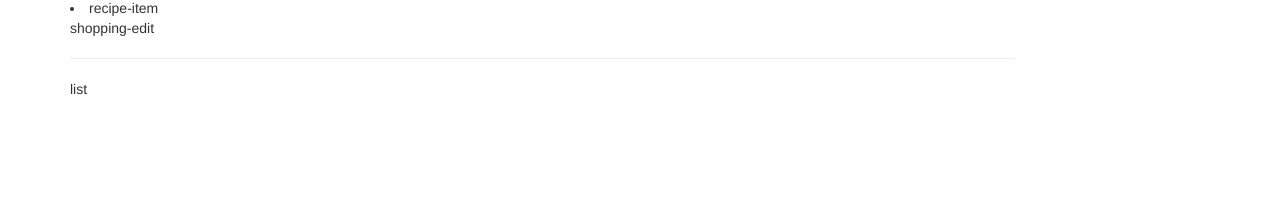
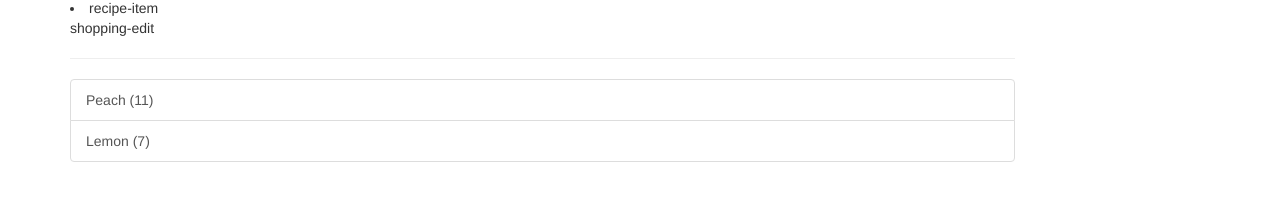
Before and after one commit to fukodiaz/ang-food, an Angular app: page / in a window 1280 px wide. Shown: the part 220-420 px from the top of the page. Built offline with nearby package versions, Linux system fonts and the light colour scheme.

Commit message:
create model of ingredient and add test ones in list

```diff
--- /dev/null
+++ b/src/app/shared/ingredient.model.ts
@@ -0,0 +1,3 @@
+export class Ingredient	{
+	constructor(public name: string, public amount: number) {}
+}
--- a/src/app/shopping-list/shopping-list.component.html
+++ b/src/app/shopping-list/shopping-list.component.html
@@ -2,6 +2,11 @@
 	<div class='col-xs-10'>
 		<app-shopping-edit></app-shopping-edit>
 		<hr>
-		<p>list</p>
+		<ul class='list-group'>
+			<a class='list-group-item' style='cursor: pointer'
+				*ngFor='let ingredient of ingredients'>
+				{{ ingredient.name }} ({{ ingredient.amount }})
+			</a>
+		</ul>
 	</div>
 </div>
--- a/src/app/shopping-list/shopping-list.component.ts
+++ b/src/app/shopping-list/shopping-list.component.ts
@@ -1,9 +1,13 @@
 import { Component } from "@angular/core";
+import { Ingredient } from "../shared/ingredient.model";
 
 @Component({
 	selector: 'app-shopping-list',
 	templateUrl: './shopping-list.component.html'
 })
 export class ShoppingListComponent {
-
+	ingredients: Ingredient[] = [
+		new Ingredient('Peach', 11),
+		new Ingredient('Lemon', 7)
+	]
 }
```
